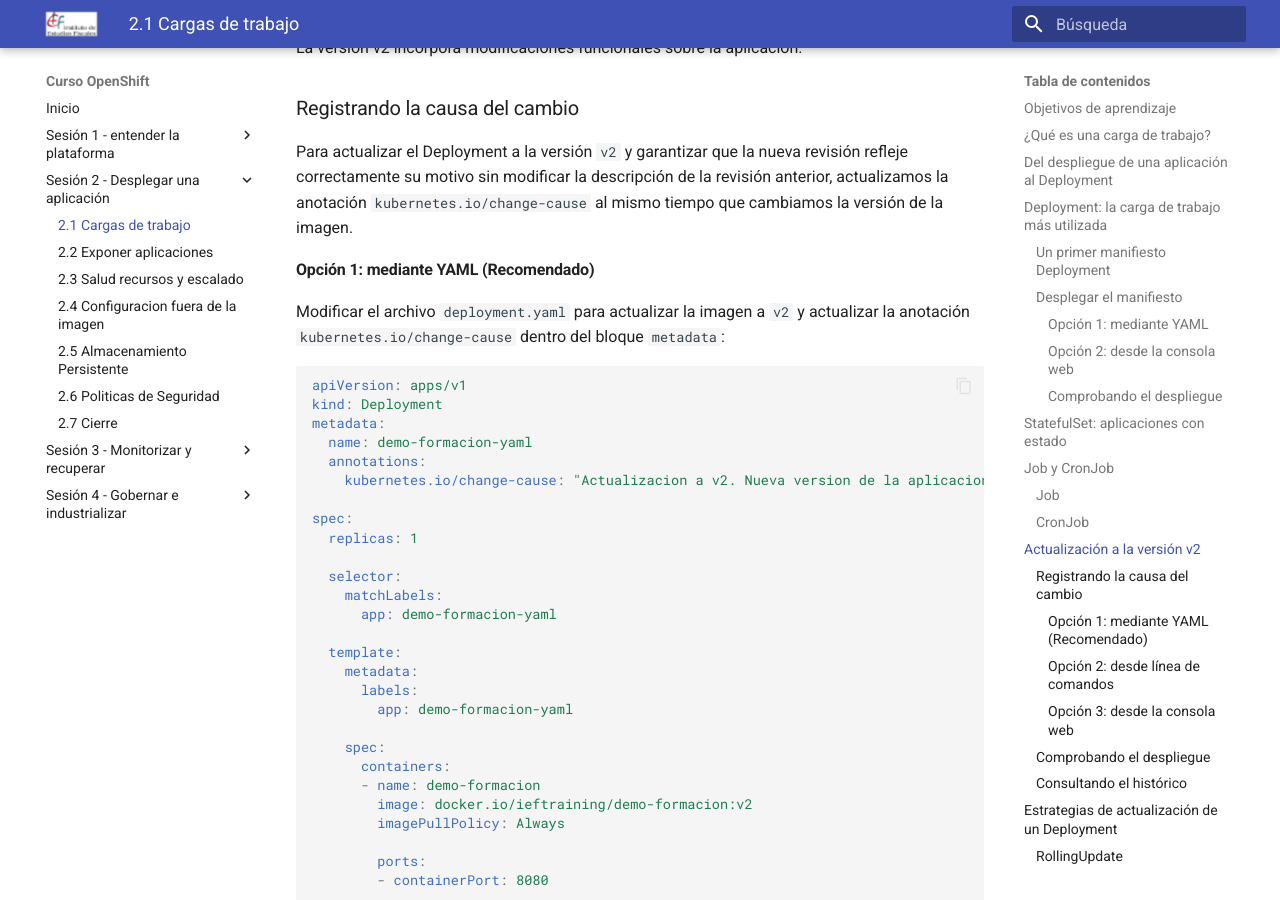
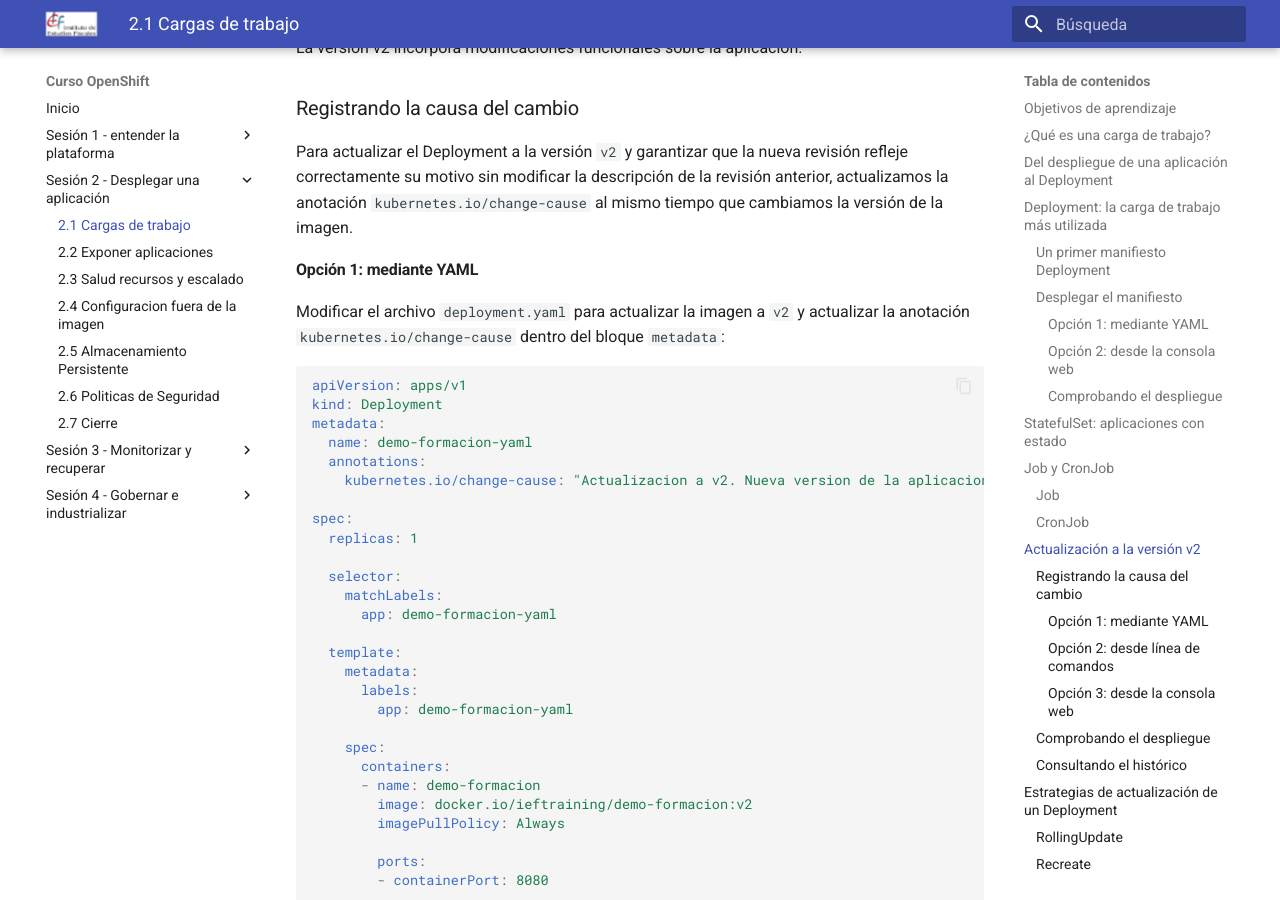
Before and after one commit to ieftraining/curso-openshift, an MkDocs documentation site: the page built from docs/sesion2/2.1 Cargas de trabajo.md, in a window 1280 px wide and 900 px high, scrolled down 7446 px. Built offline with MkDocs 1.6.1 and Material for MkDocs 9.7.7, drawn with Linux system fonts in a browser that asks for light colours.

Commit message:
Add files via upload

```diff
--- a/docs/sesion2/2.1 Cargas de trabajo.md
+++ b/docs/sesion2/2.1 Cargas de trabajo.md
@@ -285,7 +285,7 @@
 
 Para actualizar el Deployment a la versión `v2` y garantizar que la nueva revisión refleje correctamente su motivo sin modificar la descripción de la revisión anterior, actualizamos la anotación `kubernetes.io/change-cause` al mismo tiempo que cambiamos la versión de la imagen.
 
-#### Opción 1: mediante YAML (Recomendado)
+#### Opción 1: mediante YAML
 
 Modificar el archivo `deployment.yaml` para actualizar la imagen a `v2` y actualizar la anotación `kubernetes.io/change-cause` dentro del bloque `metadata`:
 
```
